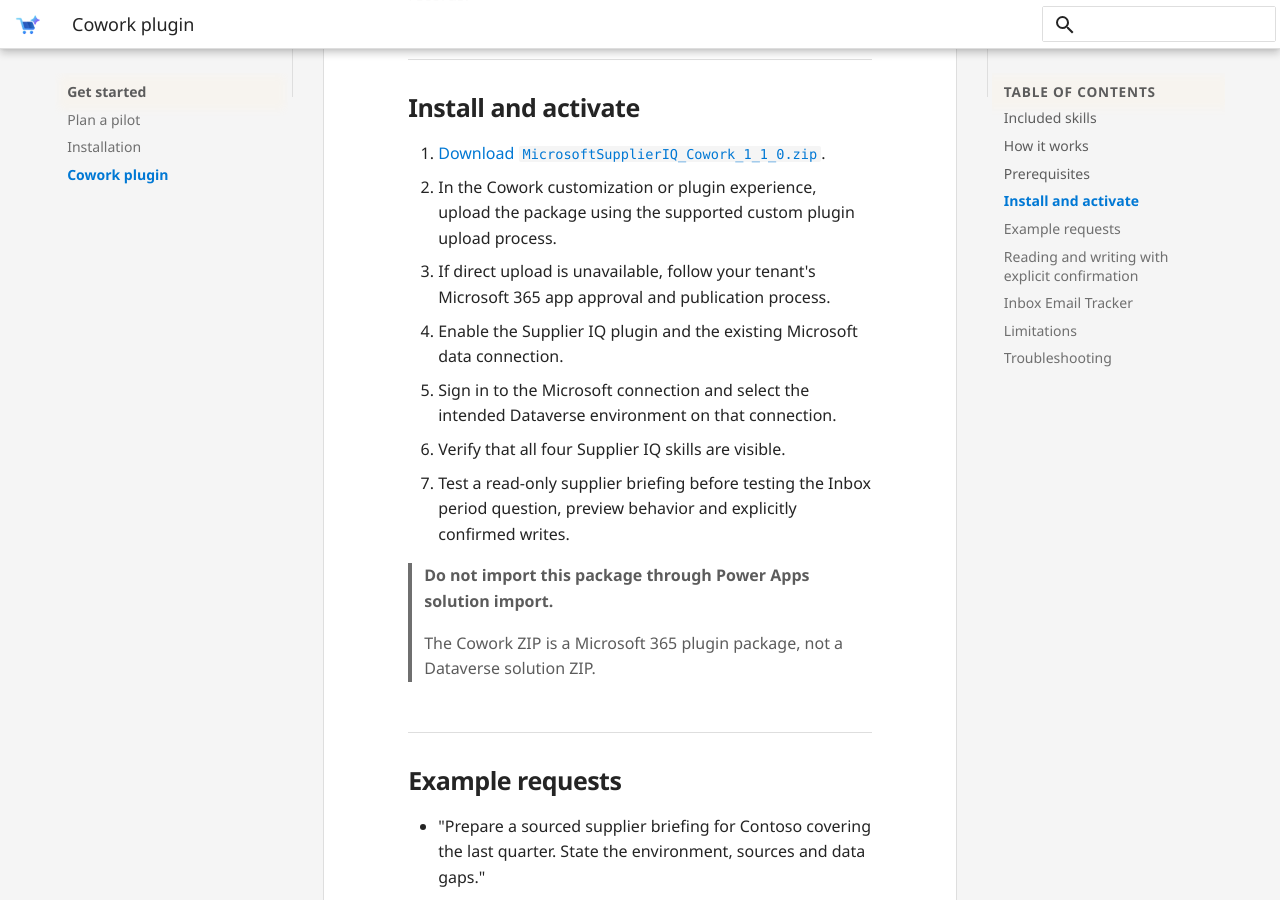
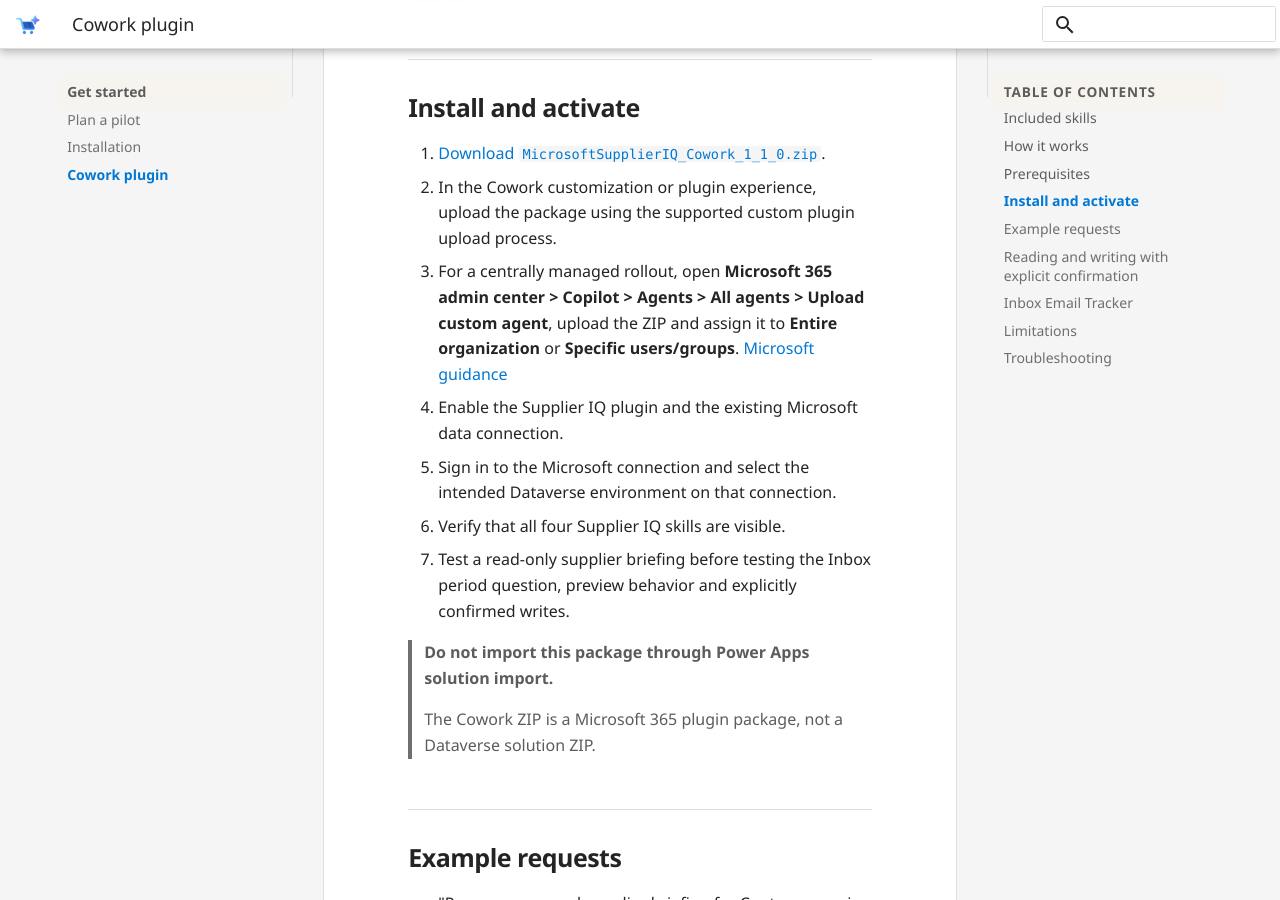
Before and after one commit to falcoostermann/Microsoft-Supplier-IQ-Docs, an MkDocs documentation site: the page built from docs/getting-started/cowork-plugin.md, in a window 1280 px wide and 900 px high, scrolled down 3507 px. Built offline with MkDocs 1.6.1 and Material for MkDocs 9.7.7, drawn with Linux system fonts in a browser that asks for light colours.

Commit message:
Document central Cowork agent rollout
Add the Microsoft 365 admin center path and official guidance for assigning the Cowork agent to the full organization or selected users and groups.

Co-authored-by: Copilot <223556219+Copilot@users.noreply.github.com>

```diff
--- a/docs/getting-started/cowork-plugin.md
+++ b/docs/getting-started/cowork-plugin.md
@@ -62,7 +62,7 @@ Start with a non-production environment and safe test records.
 
 1. [Download `MicrosoftSupplierIQ_Cowork_1_1_0.zip`](https://github.com/falcoostermann/Microsoft-Supplier-IQ-Docs/releases/download/cowork-v1.1.0/MicrosoftSupplierIQ_Cowork_1_1_0.zip).
 2. In the Cowork customization or plugin experience, upload the package using the supported custom plugin upload process.
-3. If direct upload is unavailable, follow your tenant's Microsoft 365 app approval and publication process.
+3. For a centrally managed rollout, open **Microsoft 365 admin center > Copilot > Agents > All agents > Upload custom agent**, upload the ZIP and assign it to **Entire organization** or **Specific users/groups**. [Microsoft guidance](https://learn.microsoft.com/en-us/microsoft-365/copilot/agent-essentials/m365-agents-admin-guide)
 4. Enable the Supplier IQ plugin and the existing Microsoft data connection.
 5. Sign in to the Microsoft connection and select the intended Dataverse environment on that connection.
 6. Verify that all four Supplier IQ skills are visible.
```
